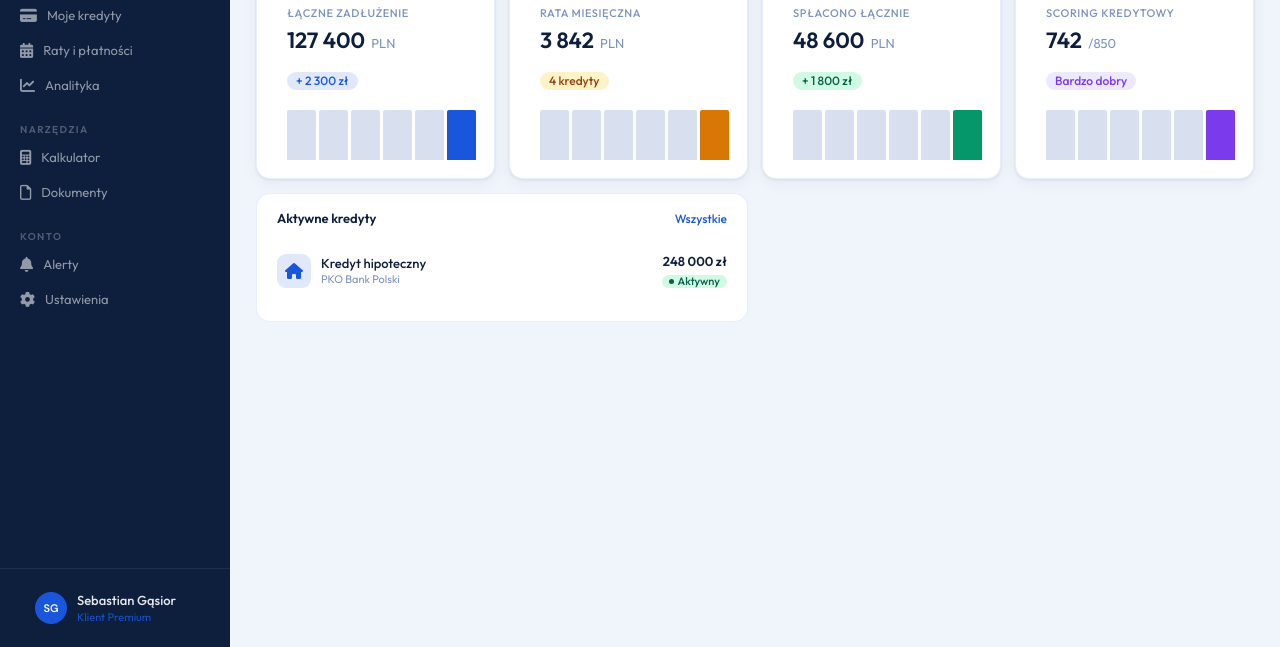
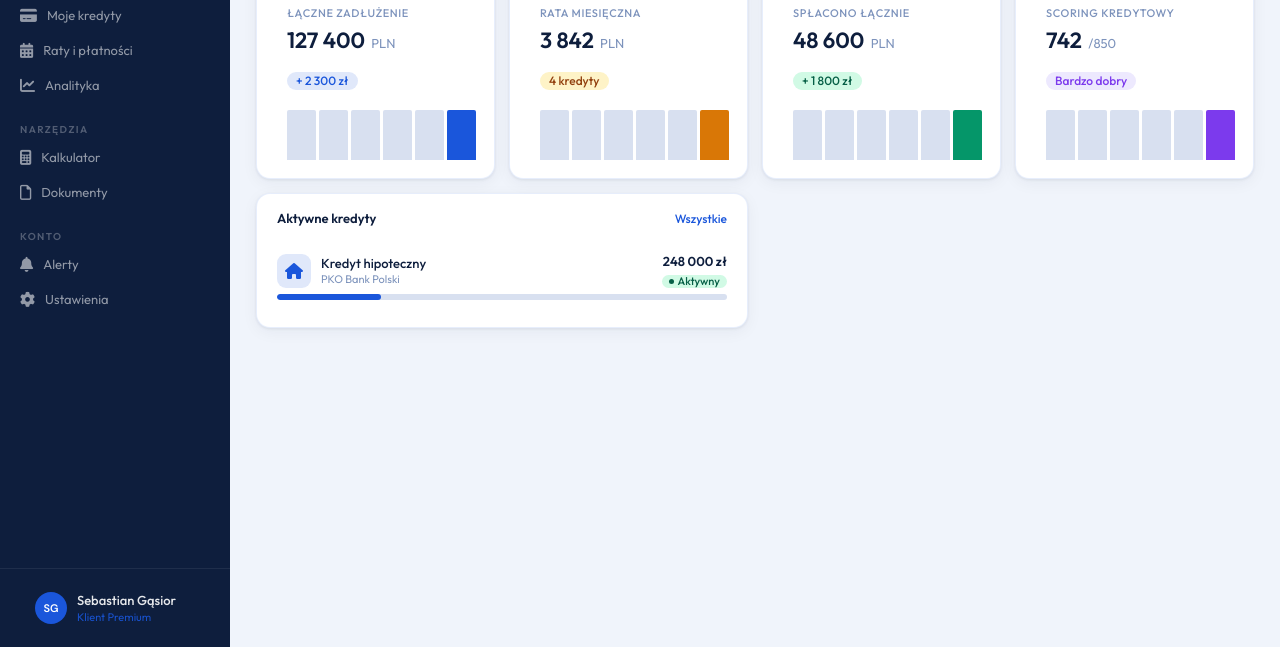
Before and after one commit to SebekGM/smart-credit-manager, a website built with Vite: page index.html in a window 1280 px wide. Shown: the part 153-800 px from the top of the page. Built offline with nearby package versions, Linux system fonts and the light colour scheme.

Commit message:
feat: add chart-horizontal/components

```diff
--- a/src/style/abstract/_mixins.scss
+++ b/src/style/abstract/_mixins.scss
@@ -99,7 +99,7 @@
     border: 1px solid color.$border-primary;
     border-radius: 14px;
     padding: size.$padding-card-stat;
-    box-shadow: size.$shadow-primary-size color.$shadow-primary
+    box-shadow: size.$shadow-primary-size color.$shadow-primary,
                 size.$shadow-secondary-size color.$shadow-secondary;
     overflow: hidden;
     position: relative;
--- a/src/style/components/_charts.scss
+++ b/src/style/components/_charts.scss
@@ -34,3 +34,21 @@
         }
     }
 }
+
+.chart-horizontal {
+    height: 6px;
+    background-color: color.$chart-previous;
+    border-radius: 99px;
+    overflow: hidden;
+
+    &__track {
+        height: 100%;
+        border-radius: 99px;
+        transition: width .8s cubic-bezier(.4, 0, .2, 1);
+
+        &-blue {
+            background-color: color.$chart-blue;
+            width: 23%;
+        }
+    }
+}
```
